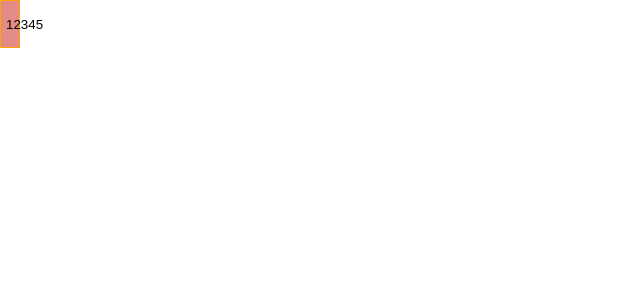
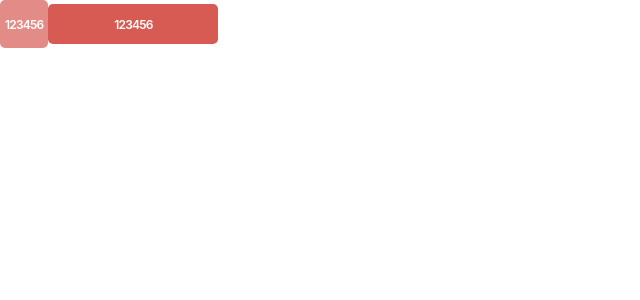
Before and after one commit to steamnp/bfs45, a React (Vite) app: page / in a window 1280 px wide. Shown: the top 300 px of the page, without its empty margins (0-640 px from the left). Built offline with nearby package versions, Linux system fonts and the light colour scheme.

Commit message:
add button css

```diff
--- a/src/component/button.css
+++ b/src/component/button.css
@@ -1,22 +1,51 @@
+/* CSS -> CSS module -> SASS with CSS module ->Styled Components -> CSS UI Framework (Bootstrap, Tailwind, MUI) */
+
 /* CSS Flex Layout mode */
+/* TODO: box-sizing with button not working */
+
 .button {
   cursor: pointer;
-  display: block;
-  /* justify-content: center;
-  align-items: center; */
-  width: 20px;
+  display: inline-flex;
+  justify-content: center;
+  align-items: center;
+  min-width: 20px;
   height: 48px;
   background-color: rgba(216, 91, 83, 0.7);
-  /* border: none; */
+  border: none;
   padding: 5px 5px;
-  border: 1px solid orange;
+  border: none;
+  font-family: 'Inter', Helvetica, sans-serif;
+  font-size: 12px;
+  font-weight: 600;
+  letter-spacing: -0.8px;
+  transition: all 0.3s;
+  border-radius: 5px;
+  color: white;
+  user-select: none;
+  -webkit-user-select: none;
 }
+
+.button:hover,
+.button:focus {
+  background-color: green;
+}
+
 /* 42x60 */
 
-/* .button--view {
+.button--view {
+  background-color: #d85b53;
+  width: 170px;
+  height: 40px;
+  margin-right: 40px;
 }
 
-.button--view--all {
+.button--view:hover {
+  width: 175px;
+  box-shadow: 6px 0px 0px rgb(255, 255, 255, 0.2);
+}
+
+/* Assignment */
+/* .button--view--all {
 }
 
 .button--remove {
@@ -26,16 +55,20 @@
 }
 
 .button--get-started {
-} */
+}  */
 
-/* 1081-up */
-/* @media only screen and() {
-} */
+/* 0 - 480px */
+/* small screen -> mobile devices */
+@media only screen and (max-width: 480px) {
+  .button--view {
+    background-color: navy;
+  }
+}
 
-/* 501-1080 */
-/* @media only screen and() {
-} */
-
-/* 0 - 500px */
-/* @media only screen and() {
-} */
+/* medium screen -> tablets */
+/* 481-768 */
+@media only screen and (min-width: 481px) and (max-width: 768px) {
+  .button--view {
+    background-color: yellowgreen;
+  }
+}
--- a/src/pages/home.jsx
+++ b/src/pages/home.jsx
@@ -4,7 +4,8 @@ import Store from './store'
 function Home() {
   return (
     <div>
-      <Button>12345</Button>
+      <Button>123456</Button>
+      <Button type="view">123456</Button>
       {/* <Button type="view-all">New Button</Button>
       <Button type="back" /> */}
       {/* <Store /> */}
```
